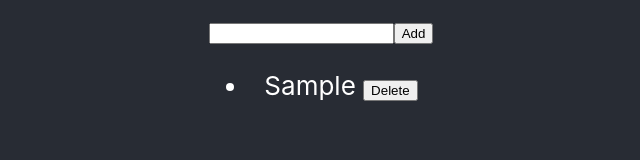
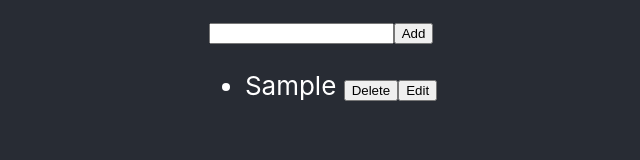
Before and after one commit to mostafamabrouk/npsa-frontend-training, a React (Create React App) app in the folder todo-list/: page / in a window 1280 px wide. Both pictures are taken after typing "Sample" into the empty fields and a click on the button "Add". Shown: the part 120-280 px from the top of the page, without its empty margins (319-959 px from the left). Built offline with nearby package versions, Linux system fonts and the light colour scheme.

Commit message:
Adding Update Button

```diff
--- a/todo-list/src/App.js
+++ b/todo-list/src/App.js
@@ -19,6 +19,16 @@ function App() {
                 onDelete={itemIndex => {
                   setList(list.filter((_item, _index) => _index !== itemIndex));
                 }}
+                onItemUpdate={(index, newItem) => {
+                  setList(
+                    list.map((_item, _index) => {
+                      if (_index === index) {
+                        return newItem;
+                      }
+                      return _item;
+                    })
+                  );
+                }}
               />
             ))}
           </ul>
--- a/todo-list/src/components/Item.js
+++ b/todo-list/src/components/Item.js
@@ -1,10 +1,31 @@
-import React from "react";
+import React, { useState } from "react";
 
 const Item = props => {
+  const [showPanel, setShowPanel] = useState(false);
+  const [updatedItem, setUpdatedItem] = useState(props.item);
+
   return (
     <li>
-      {props.item}{" "}
+      <span>{props.item}</span>{" "}
       <button onClick={() => props.onDelete(props.index)}>Delete</button>
+      <button onClick={() => setShowPanel(!showPanel)}>Edit</button>
+      {showPanel && (
+        <div>
+          <input
+            value={updatedItem}
+            onChange={event => setUpdatedItem(event.target.value)}
+            type="text"
+          />
+          <button
+            onClick={() => {
+              setShowPanel(false);
+              props.onItemUpdate(props.index, updatedItem);
+            }}
+          >
+            Update
+          </button>
+        </div>
+      )}
     </li>
   );
 };
```
